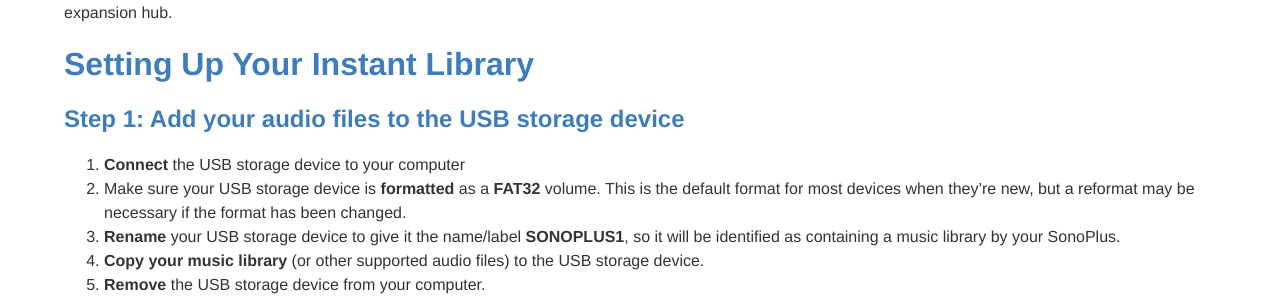
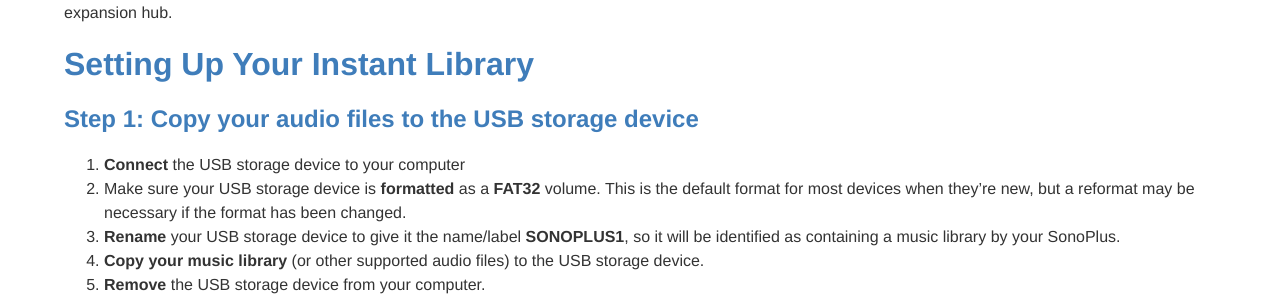
Before and after one commit to avantrec/avantrec.github.io, a Jekyll site: the page built from sonoplus/instantlibrary.md, in a window 1280 px wide. Shown: the part 483-782 px from the top of the page. Built offline with Jekyll 4.4.1, drawn with Linux system fonts in a browser that asks for light colours.

Commit message:
Minor text edit.

```diff
--- a/sonoplus/instantlibrary.md
+++ b/sonoplus/instantlibrary.md
@@ -15,7 +15,7 @@
 
 # Setting Up Your Instant Library
 
-## Step 1: Add your audio files to the USB storage device
+## Step 1: Copy your audio files to the USB storage device
 
 1. **Connect** the USB storage device to your computer
 1. Make sure your USB storage device is **formatted** as a **FAT32** volume. This is the default format for most devices when they're new, but a reformat may be necessary if the format has been changed.
```
